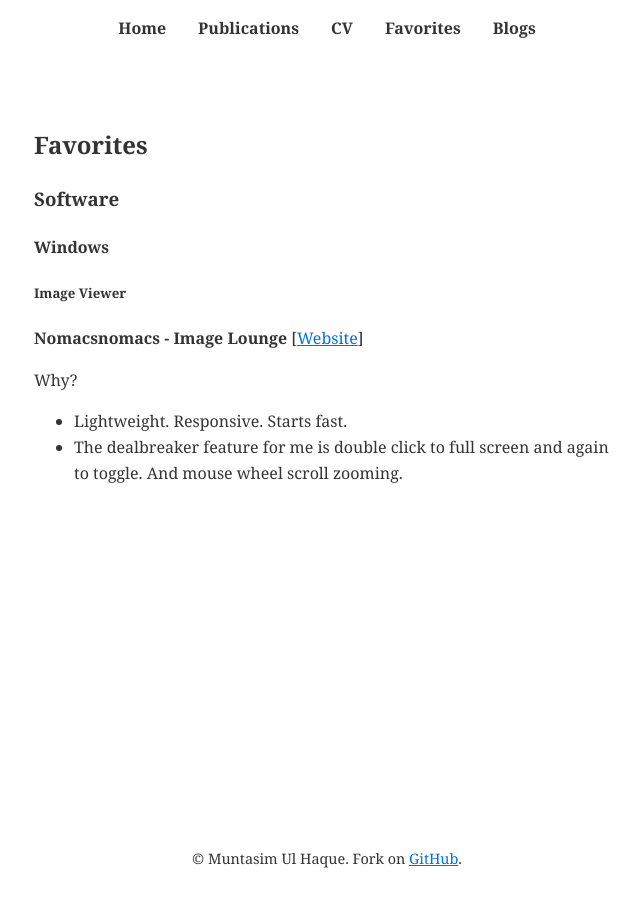
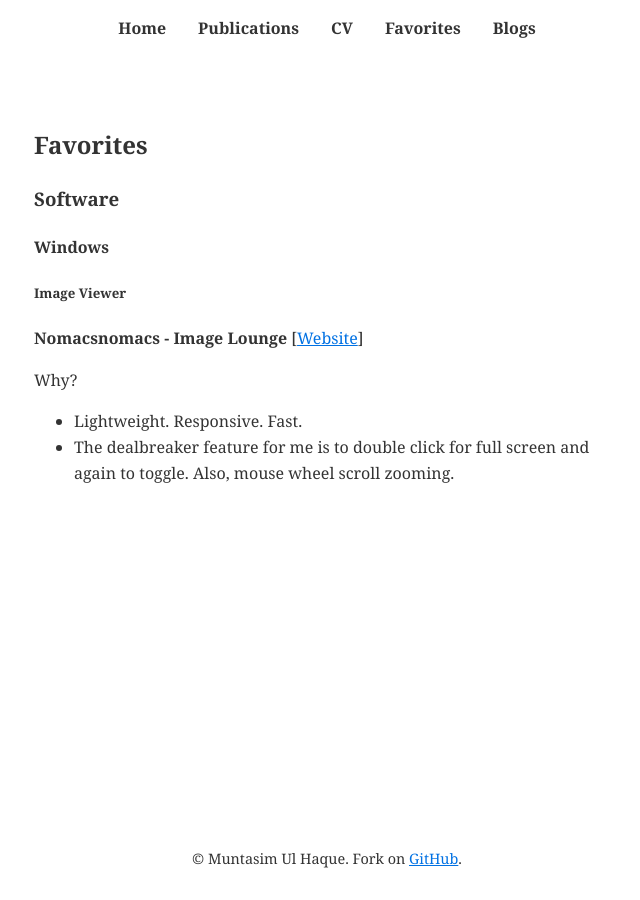
Before and after one commit to muntasimulhaque/muntasimulhaque.github.io, a Jekyll site: the page built from favorites.md, in a window 1280 px wide. Shown: the whole page, without its empty margins (313-953 px from the left). Built offline with Jekyll 4.4.1, drawn with Linux system fonts in a browser that asks for light colours.

Commit message:
Update favorites.md

```diff
--- a/favorites.md
+++ b/favorites.md
@@ -15,5 +15,5 @@ title: Favorites
 
 Why?
 
-  - Lightweight. Responsive. Starts fast.
-  - The dealbreaker feature for me is double click to full screen and again to toggle. And mouse wheel scroll zooming.
+  - Lightweight. Responsive. Fast.
+  - The dealbreaker feature for me is to double click for full screen and again to toggle. Also, mouse wheel scroll zooming.
```
